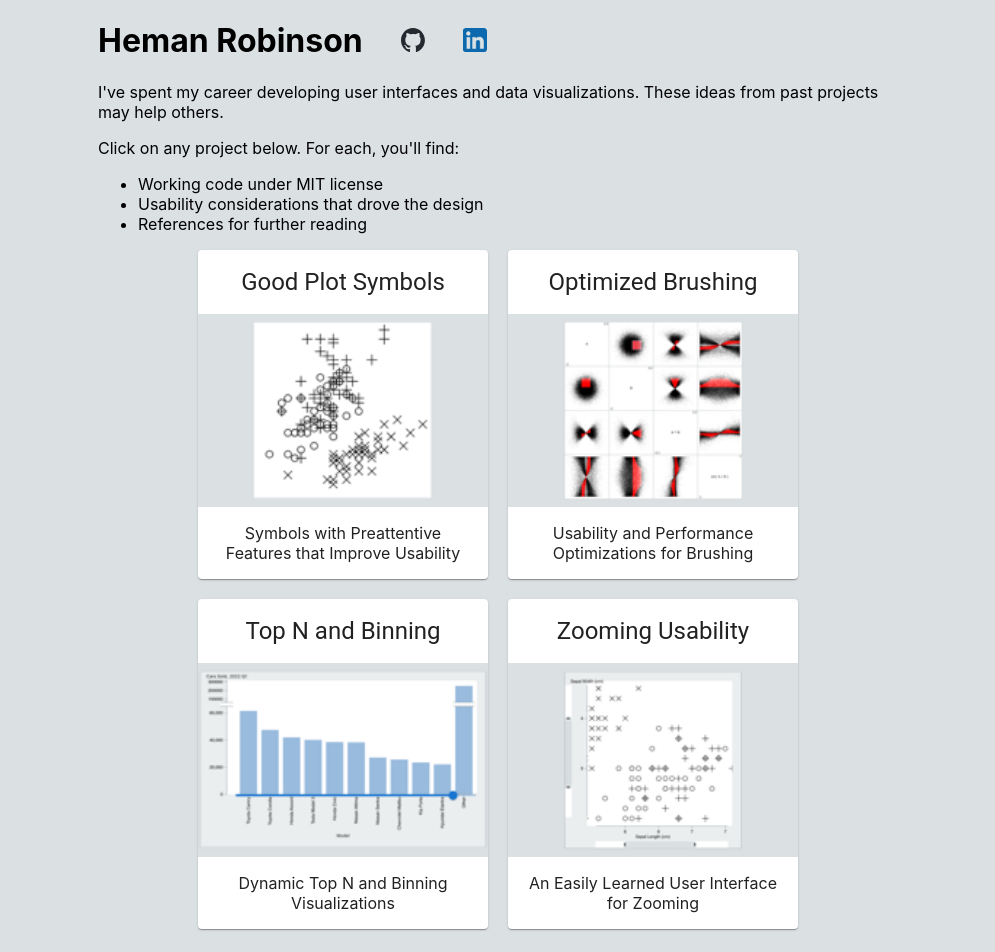
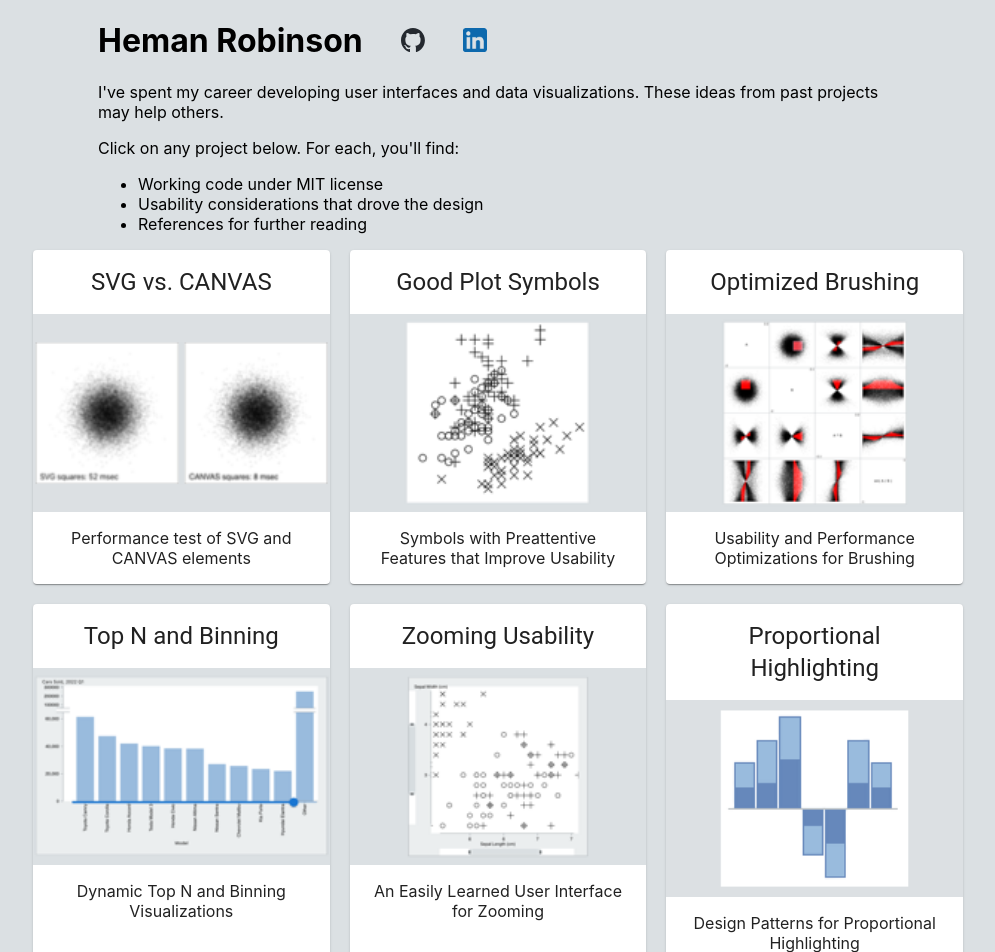
Before and after one commit to hemanrobinson/hemanrobinson.github.io, a React (Create React App) app: page / in a window 1280 px wide. Shown: the top 952 px of the page, without its empty margins (142-1137 px from the left). Built offline with nearby package versions, Linux system fonts and the light colour scheme.

Commit message:
add proportional highlighting

```diff
--- a/src/App.css
+++ b/src/App.css
@@ -26,17 +26,17 @@ p.center {
 }
 .One {
     grid-template-columns: repeat( 1, 1fr );
-    max-width: 300px;
+    max-width: 310px;
     margin: 0 auto;
 }
 .Two {
     grid-template-columns: repeat( 2, 1fr );
-    max-width: 600px;
+    max-width: 620px;
     margin: 0 auto 20px auto;
 }
 .Three {
     grid-template-columns: repeat( 3, 1fr );
-    max-width: 900px;
+    max-width: 930px;
     margin: 0 auto 20px auto;
 }
 .Description {
--- a/src/App.js
+++ b/src/App.js
@@ -22,13 +22,21 @@ function App() {
                     <li>References for further reading</li>
                 </ul>
             </div>
-            <div className="App Two">
-                <ReportCard title="Good Plot Symbols"   href="https://hemanrobinson.github.io/good-plot-symbols/"   img="good-plot-symbols-small.png" text="Symbols with Preattentive Features that Improve Usability" />
-                <ReportCard title="Optimized Brushing"  href="https://hemanrobinson.github.io/fast-brushing/"       img="fast-brushing-small.png"     text="Usability and Performance Optimizations for Brushing" />
+            <div className="App Three">
+                <ReportCard title="SVG vs. CANVAS"              href="https://hemanrobinson.github.io/svg-canvas-performance/"
+                    img="svg-canvas-performance-small.png"      text="Performance test of SVG and CANVAS elements" />
+                <ReportCard title="Good Plot Symbols"           href="https://hemanrobinson.github.io/good-plot-symbols/"
+                    img="good-plot-symbols-small.png"           text="Symbols with Preattentive Features that Improve Usability" />
+                <ReportCard title="Optimized Brushing"          href="https://hemanrobinson.github.io/fast-brushing/"
+                    img="fast-brushing-small.png"               text="Usability and Performance Optimizations for Brushing" />
             </div>
-            <div className="App Two">
-                <ReportCard title="Top N and Binning"   href="https://hemanrobinson.github.io/top-n-binning/"       img="top-n-binning-small.png"     text="Dynamic Top N and Binning Visualizations" />
-                <ReportCard title="Zooming Usability"   href="https://hemanrobinson.github.io/zooming-usability/"   img="zooming-usability-small.png" text="An Easily Learned User Interface for Zooming" />
+            <div className="App Three">
+                <ReportCard title="Top N and Binning"           href="https://hemanrobinson.github.io/top-n-binning/"
+                    img="top-n-binning-small.png"               text="Dynamic Top N and Binning Visualizations" />
+                <ReportCard title="Zooming Usability"           href="https://hemanrobinson.github.io/zooming-usability/"
+                    img="zooming-usability-small.png"           text="An Easily Learned User Interface for Zooming" />
+                <ReportCard title="Proportional Highlighting"     href="https://hemanrobinson.github.io/proportional-highlighting/"
+                    img="proportional-highlighting-small.png"   text="Design Patterns for Proportional Highlighting" />
             </div>
             <div className="Description">
                 <h2>Inspiration</h2>
--- a/src/ReportCard.js
+++ b/src/ReportCard.js
@@ -4,9 +4,9 @@ import { Card, CardHeader, CardMedia, CardContent, CardActionArea } from '@mui/m
 // Report Card:  A Card with title, link, thumbnail, and text.
 function ReportCard({ title, href, img, text }) {
     return (
-        <Card style={{maxWidth: 300}}>
+        <Card style={{maxWidth: 310}}>
             <CardActionArea component="a" href={href}>
-                <CardHeader title={title} />
+                <CardHeader title={title}/>
                 <CardMedia style={{height: 0, paddingTop: '66.67%'}} image={img} title={title} />
                 <CardContent>{text}</CardContent>
             </CardActionArea>
```
Also changed, not shown: public/proportional-highlighting-small.png (added), 1 other file (tests, documents, lock files or other folders).
